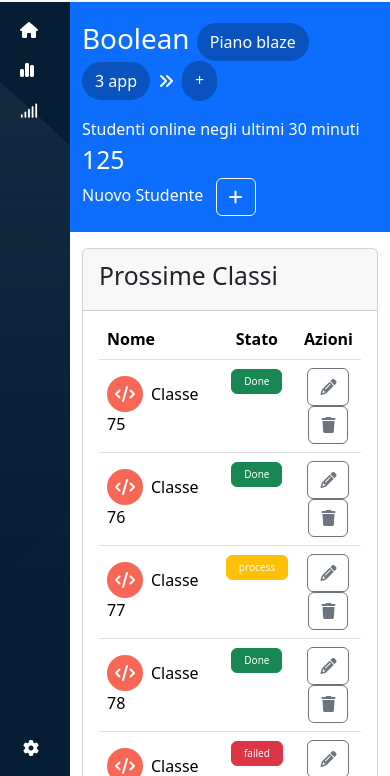
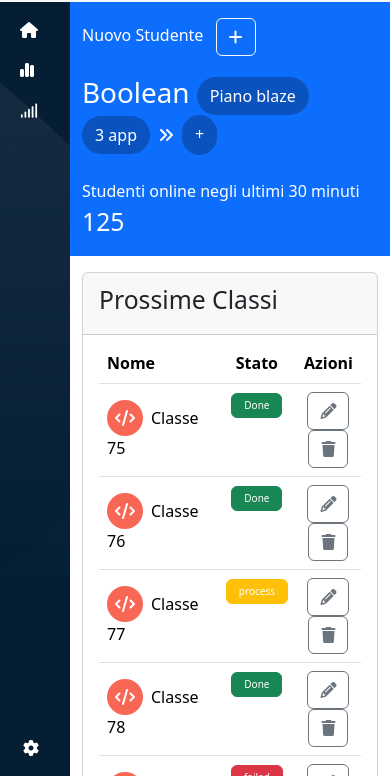
Before and after one commit to GiuseppeCassone/html-css-bootstrap-dashboard, a plain HTML site: page index.html in a window 390 px wide. Shown: the part 68-844 px from the top of the page. Drawn offline with nearby package versions, Linux system fonts and the light colour scheme.

Commit message:
inserito ordine elementi in responsive della sezione blu

```diff
--- a/index.html
+++ b/index.html
@@ -79,7 +79,7 @@
                 <!-- BOOLEAN BLU -->
                 <div class="row bg-primary text-white py-3">
 
-                    <div class="col-lg-6">
+                    <div class="col-lg-6 order-2 order-md-1 mb-2">
                         <div class="fs-1">
                           Boolean
                           <button type="button" class="btn bg-black bg-opacity-25 rounded-5 text-white">Piano blaze</button>
@@ -95,11 +95,11 @@
                           </ol>
                         </div>
                     </div>
-                    <div class="col-lg-3">
+                    <div class="col-lg-3 order-3 order-md-2">
                         <p class="m-0">Studenti online negli ultimi 30 minuti</p>
                         <div class="fs-2">125</div>
                     </div>
-                    <div class="col-lg-3">
+                    <div class="col-lg-3 order-1 order-md-3 mb-3">
                         <span class="me-2">Nuovo Studente</span>
                         <button type="button" class="btn btn-outline-light"><i class="fa-solid fa-plus"></i></button>
                     </div>
```
